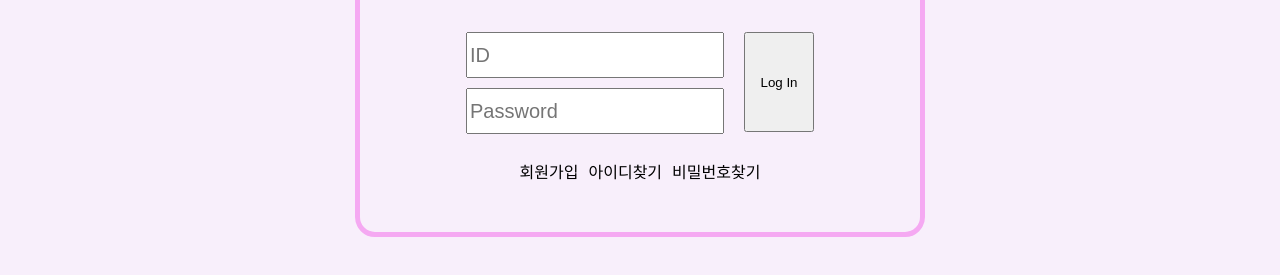
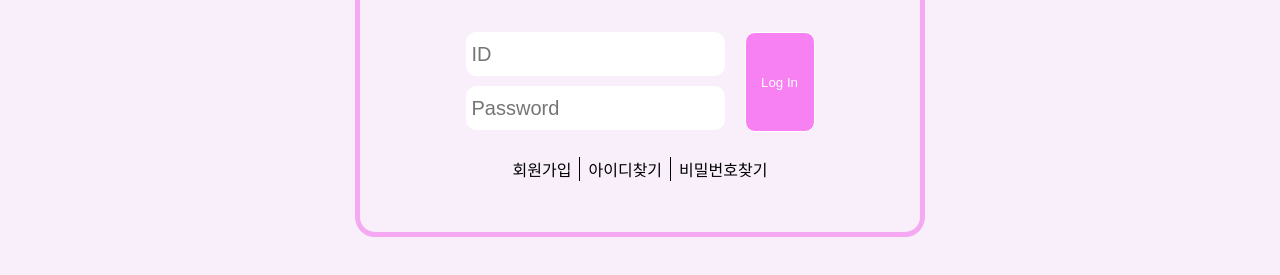
Before and after one commit to SsangG77/IU-site, a plain HTML site: page login.html in a window 1280 px wide. Shown: the part 283-558 px from the top of the page. Drawn offline with Linux system fonts and the light colour scheme.

Commit message:
login_page

```diff
--- a/css/login.css
+++ b/css/login.css
@@ -29,12 +29,25 @@
     height: 40px;
     margin: 5px 10px 5px;
     font-size: 20px;
+    border-radius: 10px;
+    border: 1px solid white;
+    padding-left: 5px;
 }
 
 .login__button {
     height: 100px;
     width: 70px;
     margin: 5px 10px 5px;
+    background-color: #F781F3;
+    color:white;
+    border: 1px solid white;
+    border-radius: 10px;
+}
+
+.login__button:focus-within {
+    border: 1px solid black;
+    color: black;
+    background-color: #F5A9F2;
 }
 
 .login__container {
@@ -50,5 +63,13 @@
 }
 
 .login__info>li {
-    margin: 0 5px;
+    padding: 0 8px;
 }
+
+.login__info>li:first-child {
+    border-right: 1px solid black;
+}
+
+.login__info>li:nth-child(2) {
+    border-right: 1px solid black;
+}
--- a/login.html
+++ b/login.html
@@ -34,14 +34,14 @@
                             <input required type="text" placeholder="ID" />
                             <input required type="password" placeholder="Password" />
                         </form>
-                        <form>
-                            <button class="login__button">Log In</button>
-                        </form>
+                            <form>
+                                <button type="button" class="login__button" onclick="location.href='index.html'">Log In</button>
+                            </form>
                     </div>
                     <ul class="login__info">
-                        <li class="">회원가입</li>
-                        <li class="">아이디찾기</li>
-                        <li class="">비밀번호찾기</li>
+                        <li>회원가입</li>
+                        <li>아이디찾기</li>
+                        <li>비밀번호찾기</li>
                     </ul>
                 </div>
             </main>
```
